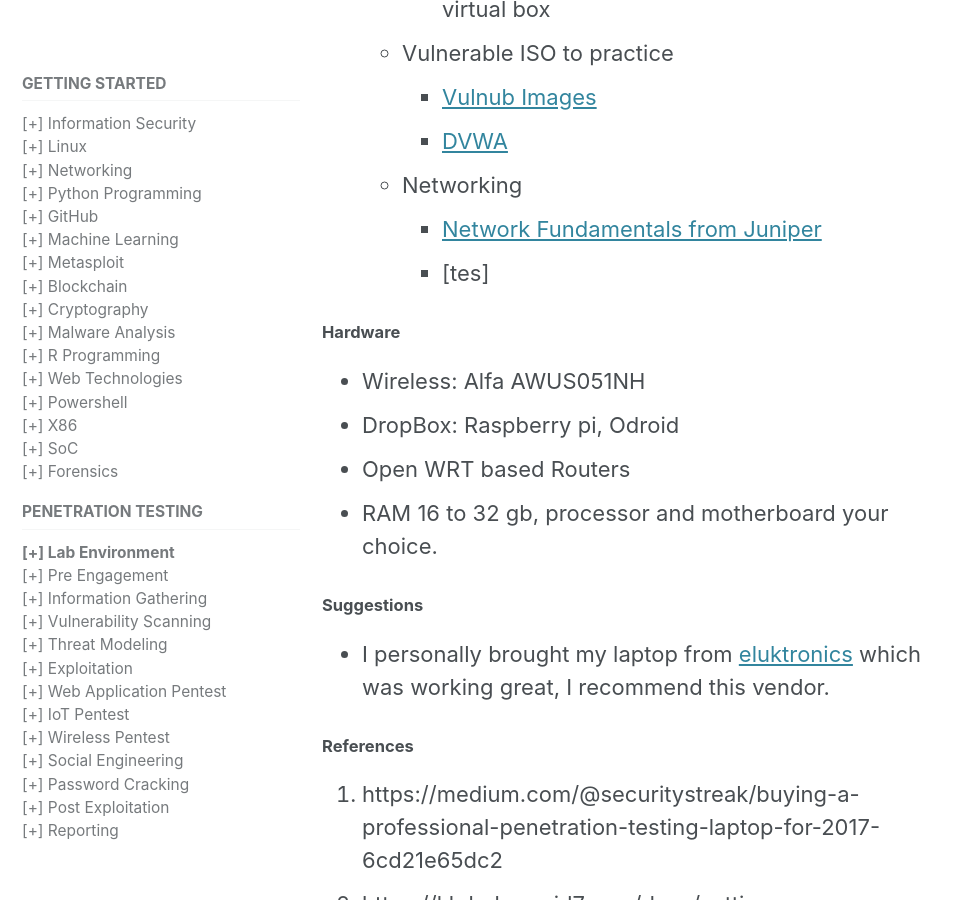
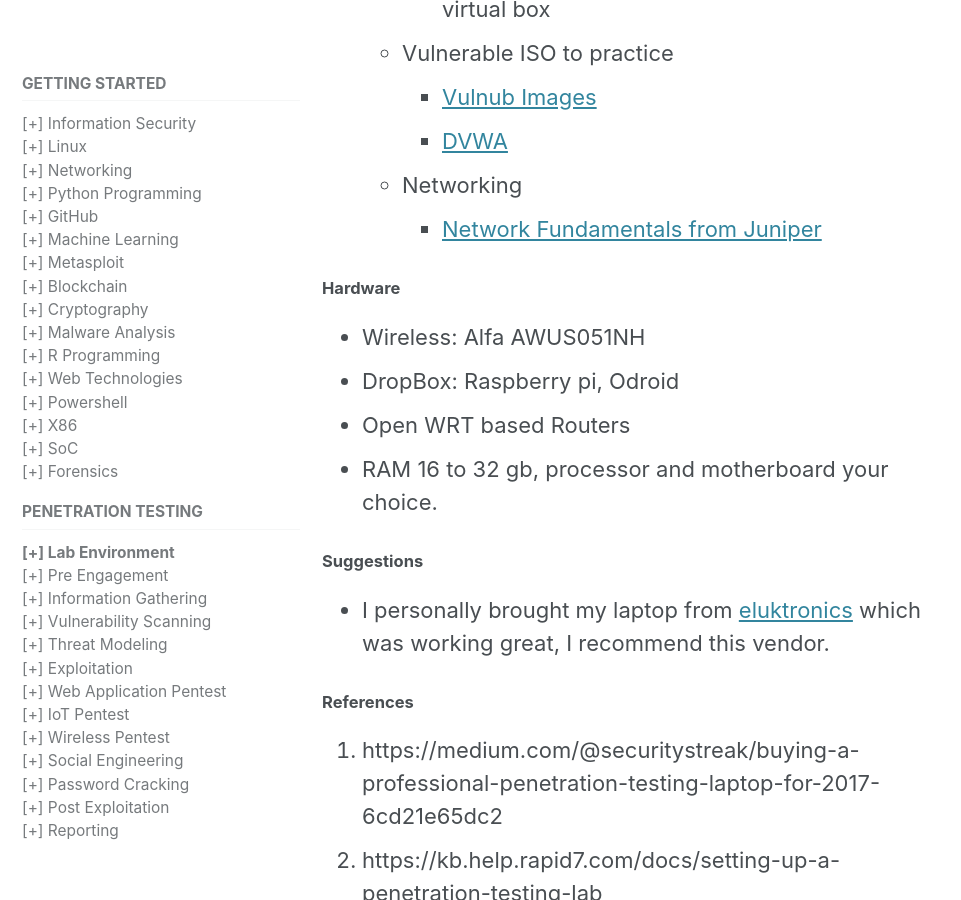
Before and after one commit to mohareti/cyberlab, a Jekyll site: the page built from _pentest/00_Lab.md, in a window 1280 px wide and 900 px high, scrolled down 1016 px. Shown: the whole window, without its empty margins (0-961 px from the left). Built offline with Jekyll 4.4.1, drawn with Linux system fonts in a browser that asks for light colours; cached includes are drawn as plain includes; nearby versions of some CDN libraries.

Commit message:
Update 00_Lab.md

```diff
--- a/_pentest/00_Lab.md
+++ b/_pentest/00_Lab.md
@@ -41,7 +41,7 @@ This my personal lab setup to practice penetration testing and red team scenario
     - [DVWA](www.dvwa.co.uk)
   - Networking
   	- [Network Fundamentals from Juniper](https://learningportal.juniper.net/juniper/user_activity_info.aspx?id=769)
-    - [tes]
+
 
 #### Hardware
 - Wireless: Alfa AWUS051NH
```
